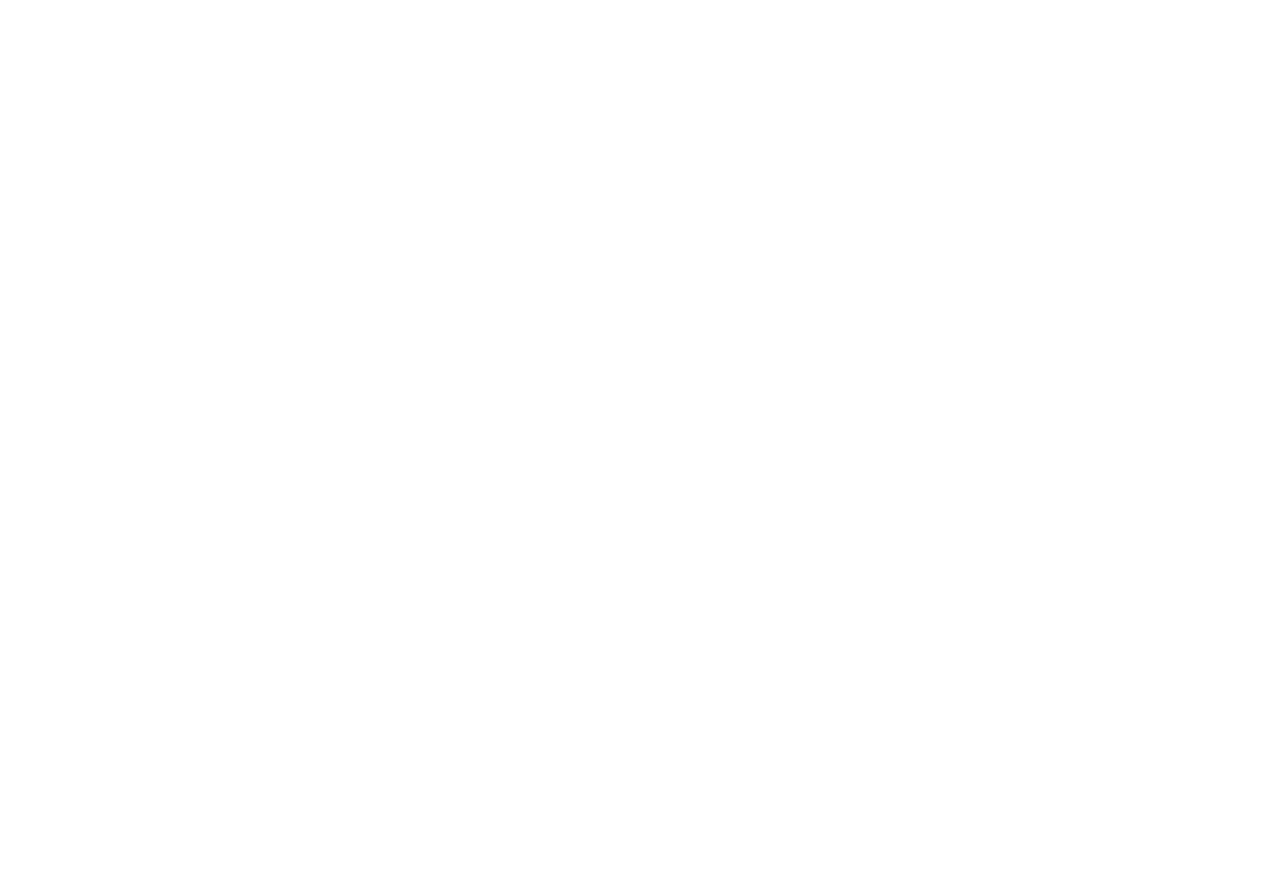
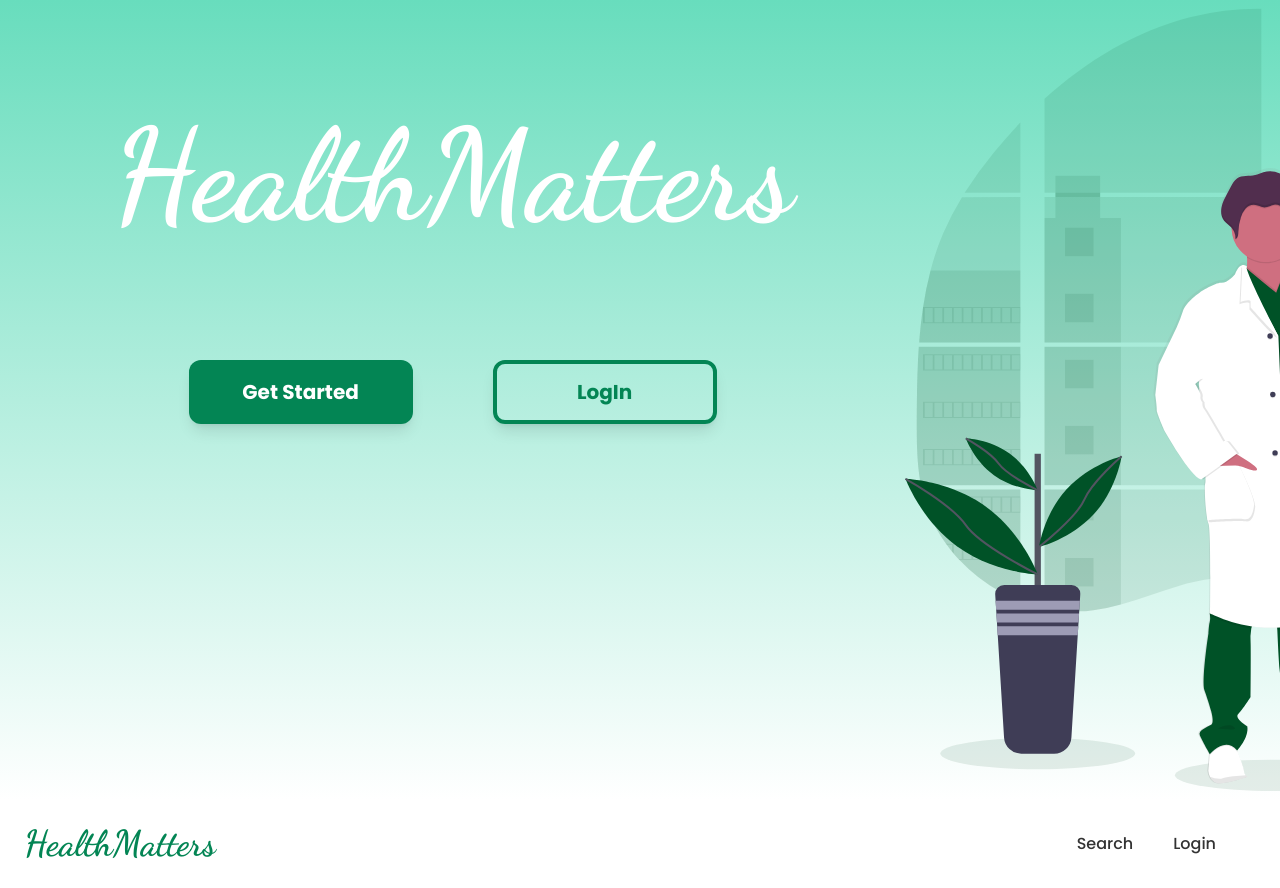
Before and after one commit to KevOrtega/HealthMatters, a Next.js app: page / in a window 1280 px wide. Before the commit the page ends 800 px from the top, so only its background shows below. Built offline with nearby package versions, Linux system fonts and the light colour scheme.

Commit message:
add: landing first section, main and image atoms, atoms className props functionality

```diff
--- a/src/atoms/Button.tsx
+++ b/src/atoms/Button.tsx
@@ -1,16 +1,22 @@
 import { ButtonProps } from "@/interface";
 
-export default function Button({ type = "primary", ...props }: ButtonProps) {
+export default function ({ className, type = "primary", ...props }: ButtonProps) {
 	const button_types = {
 		primary: () => (
 			<button
-				className="bg-deep-sea w-40 h-16 text-white text-xl font-bold capitalize shadow-lg rounded-xl transition-transform hover:-translate-y-0.5 hover:opacity-80 active:-translate-y-0 cursor-default"
+				className={
+					"bg-deep-sea w-56 h-16 text-white text-xl font-bold capitalize shadow-lg rounded-xl transition-transform hover:-translate-y-0.5 hover:opacity-80 active:-translate-y-0 cursor-default " +
+					className
+				}
 				{...props}
 			/>
 		),
 		secondary: () => (
 			<button
-				className="bg-transparent w-40 h-16 text-deep-sea text-xl font-bold capitalize shadow-lg rounded-xl outline outline-4 outline-deep-sea transition-transform hover:-translate-y-0.5 hover:opacity-80 active:-translate-y-0 cursor-default"
+				className={
+					"bg-transparent w-56 h-16 text-deep-sea text-xl font-bold capitalize shadow-lg rounded-xl border-solid border-4 border-deep-sea transition-transform hover:-translate-y-0.5 hover:opacity-80 active:-translate-y-0 cursor-default " +
+					className
+				}
 				{...props}
 			/>
 		),
--- /dev/null
+++ b/src/atoms/Image.tsx
@@ -0,0 +1,11 @@
+import { ImageProps } from "@/interface";
+import Image from "next/image";
+import MedicineSVG from "../assets/medicine.svg";
+
+export default function ({ type, className }: ImageProps) {
+	const image_types = {
+		medicine: () => <Image className={className} src={MedicineSVG} alt="medicine" />,
+	};
+
+	return image_types[type]();
+}
--- a/src/atoms/InputField.tsx
+++ b/src/atoms/InputField.tsx
@@ -8,7 +8,7 @@
 	placeholder?: string;
 }
 
-const InputFields: React.FC = ({ label, name, type, required = false, placeholder }: InputFieldsProps) => {
+const InputFields = ({ label, name, type, required = false, placeholder }: InputFieldsProps) => {
 	const [value, setValue] = useState("");
 
 	const handleChange = (event: React.ChangeEvent<HTMLInputElement>) => {
--- /dev/null
+++ b/src/atoms/Main.tsx
@@ -0,0 +1,6 @@
+import { MainProps } from "@/interface";
+import React from "react";
+
+export default function Main({ className, ...props }: MainProps) {
+	return <main className={"min-h-screen w-screen " + className} {...props} />;
+}
--- a/src/atoms/Title.tsx
+++ b/src/atoms/Title.tsx
@@ -1,9 +1,9 @@
 import { TitleProps } from "@/interface";
 
-export default function Title({ type = "bigger", ...props }: TitleProps) {
+export default function ({ className, type = "bigger", ...props }: TitleProps) {
 	const title_types: Record<string, Function> = {
-		bigger: () => <h1 className="text-9xl text-white font-handwrite font-bold" {...props} />,
-		big: () => <h2 className="text-4xl text-deep-sea font-handwrite font-bold" {...props} />,
+		bigger: () => <h1 className={"text-9xl text-white font-handwrite font-bold " + className} {...props} />,
+		big: () => <h2 className={"text-4xl text-deep-sea font-handwrite font-bold " + className} {...props} />,
 		medium: () => <h3 {...props} />,
 	};
 
--- a/src/interface.ts
+++ b/src/interface.ts
@@ -1,16 +1,28 @@
 export type TitleProps = {
 	children: React.ReactNode;
+	className?: string;
 	type?: "bigger" | "big" | "medium";
 };
 
 export type ButtonProps = {
 	children: React.ReactNode;
+	className?: string;
 	type?: "primary" | "secondary" | "submit";
 	onClick?: React.MouseEventHandler<HTMLButtonElement>;
+};
+
+export type ImageProps = {
+	type: "medicine";
+	className?: string;
 };
 
 export type LinkProps = {
 	children: React.ReactNode;
 	href: string;
-	className: string;
+	className?: string;
 };
+
+export type MainProps = {
+	children: React.ReactNode;
+	className?: string;
+};
--- a/src/pages/index.tsx
+++ b/src/pages/index.tsx
@@ -1,6 +1,27 @@
-// import Button from "@/atoms/Button";
-// import Title from "@/atoms/Title";
+import Button from "@/atoms/Button";
+import Image from "@/atoms/Image";
+import Main from "@/atoms/Main";
+import Title from "@/atoms/Title";
+import Navbar from "@/molecules/Navbar";
 
-export default function Home() {
-	return <main></main>;
+export default function () {
+	return (
+		<Main>
+			<section className="min-h-screen flex from-white to-viking bg-gradient-to-t">
+				<div className="mt-28 mx-28">
+					<Title>HealthMatters</Title>
+					<div className="w-full flex justify-center mt-20">
+						<Button className="m-10" type="primary">
+							Get Started
+						</Button>
+						<Button className="m-10" type="secondary">
+							LogIn
+						</Button>
+					</div>
+				</div>
+				<Image type="medicine" />
+			</section>
+			<Navbar />
+		</Main>
+	);
 }
--- a/src/pages/landing.tsx
+++ /dev/null
@@ -1,9 +0,0 @@
-import Navbar from "@/molecules/Navbar";
-
-export default function landing() {
-	return (
-		<main>
-			<Navbar />
-		</main>
-	);
-}
--- a/src/styles/globals.css
+++ b/src/styles/globals.css
@@ -11,10 +11,15 @@
 body {
 	max-width: 100vw;
 	overflow-x: hidden;
+	background-color: #fff;
 }
 
-body {
-	background-color: #fff;
+body::-webkit-scrollbar {
+	width: 15px;
+}
+
+body::-webkit-scrollbar-thumb {
+	@apply bg-shadow border-solid border-4 border-white rounded-lg;
 }
 
 a {
--- a/tailwind.config.js
+++ b/tailwind.config.js
@@ -14,10 +14,11 @@
 			"kaitoke-green": "#005227",
 			"deep-sea": "#038554",
 			"caribbean-green": "#03BB85",
+			"mine-shaft": "#333333",
 			viking: "#68DDBD",
 			anakiwa: "#A4FFF7",
 			white: "#ffffff",
-			"mine-shaft": "#333333",
+			shadow: "#ccc",
 		},
 		fontFamily: {
 			sans: ["Poppins", "sans-serif"],
```
